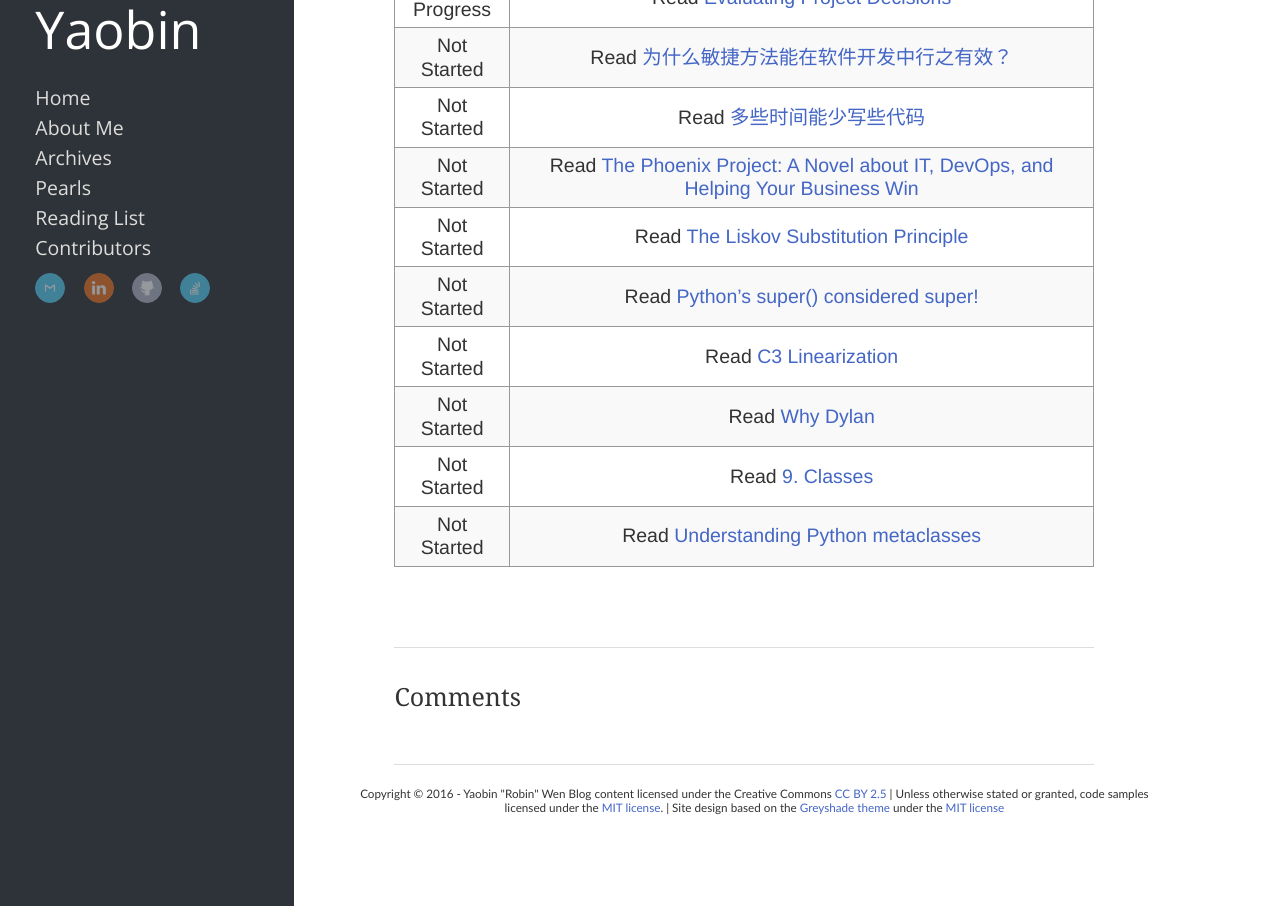
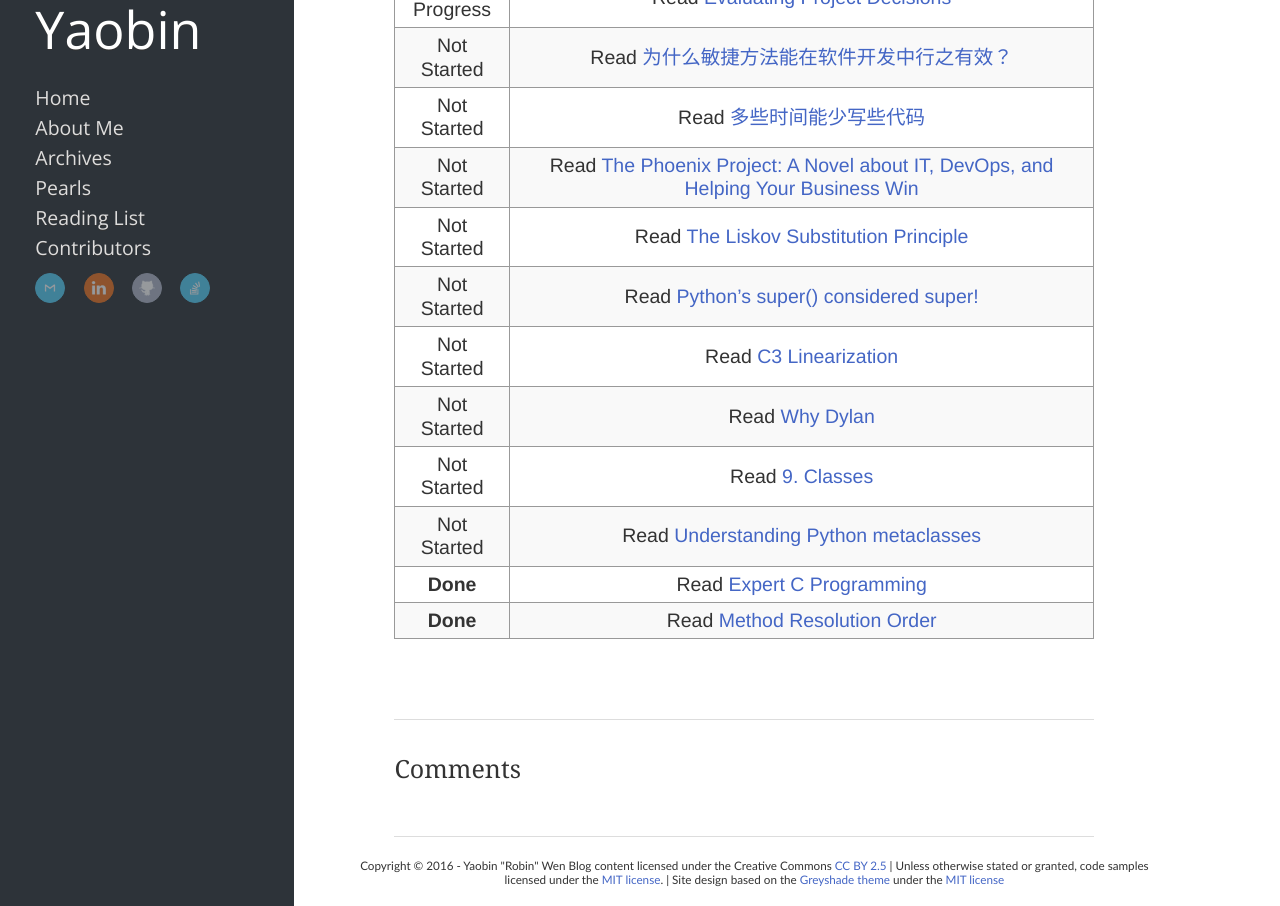
Before and after one commit to Tianhao25/yaobinwen.github.io, a Jekyll site: the page built from todo-list/index.markdown, in a window 1280 px wide and 1117 px high, cut to the strip 211-1117 px from the top of the window. Built offline with Jekyll 4.4.1, drawn with Linux system fonts in a browser that asks for light colours; nearby versions of some CDN libraries; comment, search, counter and statistics services are not loaded.

Commit message:
Add the ones that had been done.

```diff
--- a/todo-list/index.markdown
+++ b/todo-list/index.markdown
@@ -20,3 +20,5 @@ sharing: false
 | Not Started | Read [Why Dylan](http://opendylan.org/documentation/intro-dylan/why-dylan.html) |
 | Not Started | Read [9. Classes](https://docs.python.org/2/tutorial/classes.html) |
 | Not Started | Read [Understanding Python metaclasses](https://blog.ionelmc.ro/2015/02/09/understanding-python-metaclasses/) |
+| **Done** | Read [Expert C Programming](http://ecx.images-amazon.com/images/I/41g5xoVIvKL._SX408_BO1,204,203,200_.jpg) |
+| **Done** | Read [Method Resolution Order](http://python-history.blogspot.com/2010/06/method-resolution-order.html) |
```
